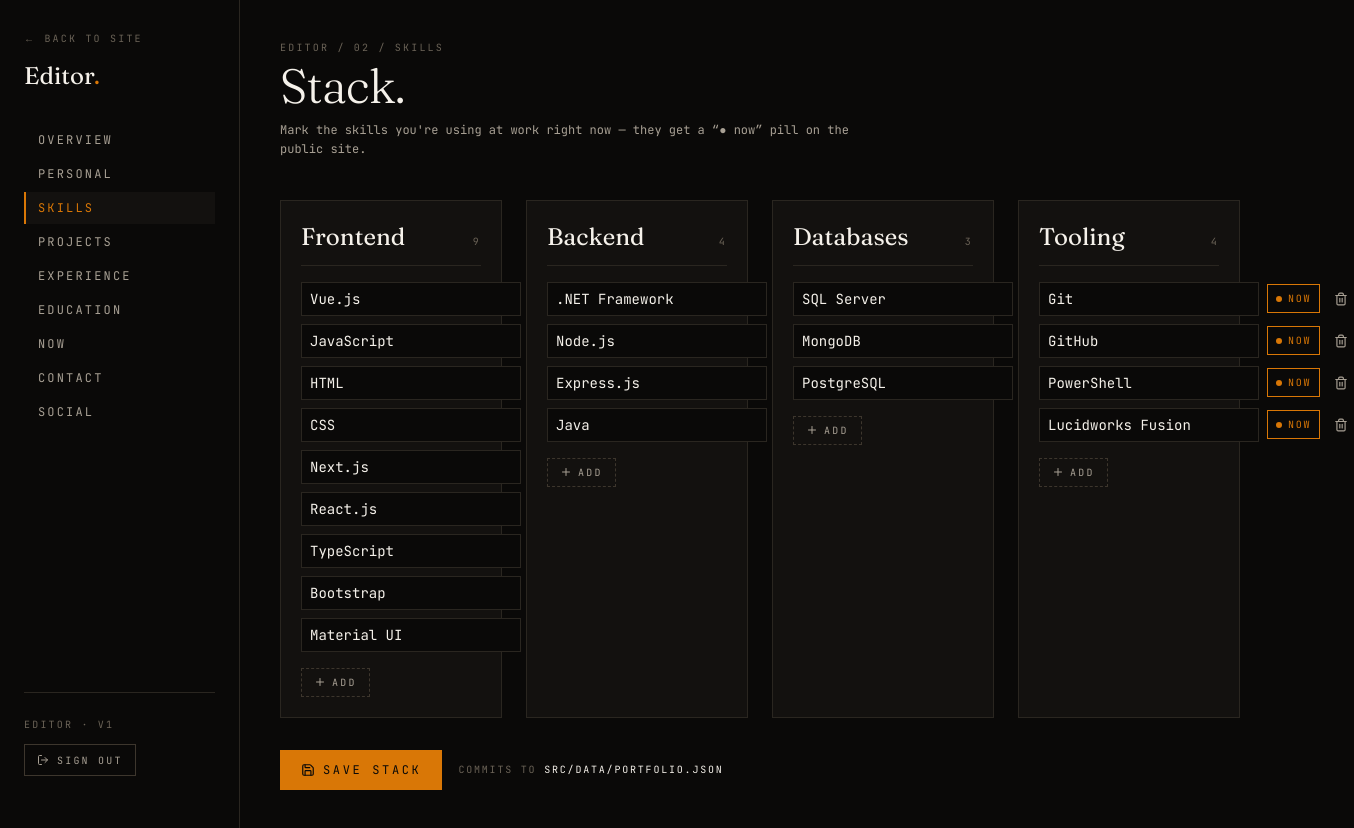
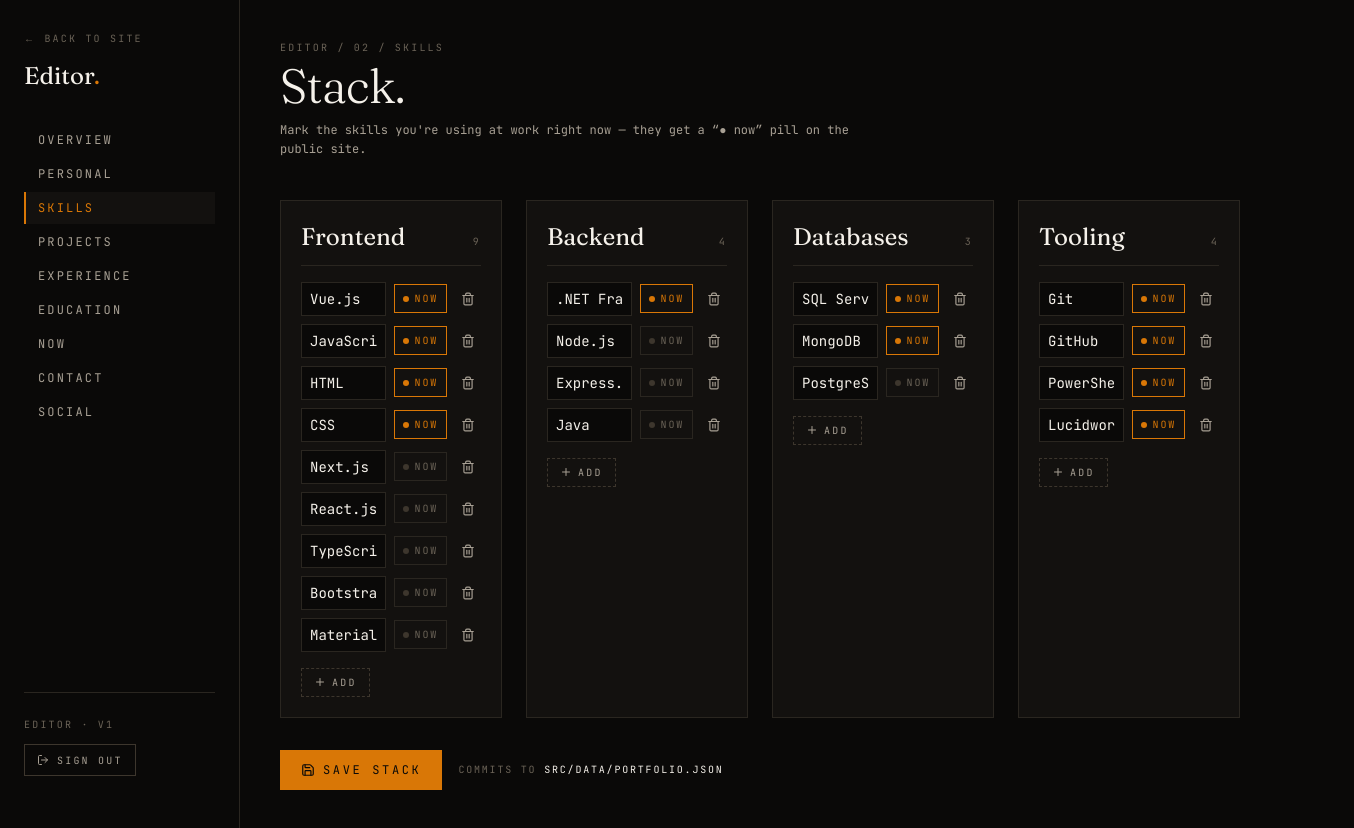
Before and after one commit to Lovish141/portfolio, a Next.js app: page /admin/skills in a window 1280 px wide. Shown: the whole page, 1354 px wide, since content can reach past the window. Built offline with nearby package versions, Linux system fonts and the light colour scheme.

Commit message:
fix: adjust minimum width for skill name input field in SkillsEditor

```diff
--- a/src/app/admin/skills/SkillsEditor.tsx
+++ b/src/app/admin/skills/SkillsEditor.tsx
@@ -95,7 +95,7 @@
               value={s.name}
               onChange={(e) => update(i, { name: e.target.value })}
               placeholder="Name"
-              className="flex-1 border border-border bg-bg px-2 py-1.5 font-mono text-sm text-text outline-none focus:border-accent"
+              className="min-w-0 flex-1 border border-border bg-bg px-2 py-1.5 font-mono text-sm text-text outline-none focus:border-accent"
             />
             <label
               className={`inline-flex shrink-0 cursor-pointer items-center gap-1.5 border px-2 py-1.5 font-mono text-[10px] uppercase tracking-[0.18em] transition-colors ${
```
